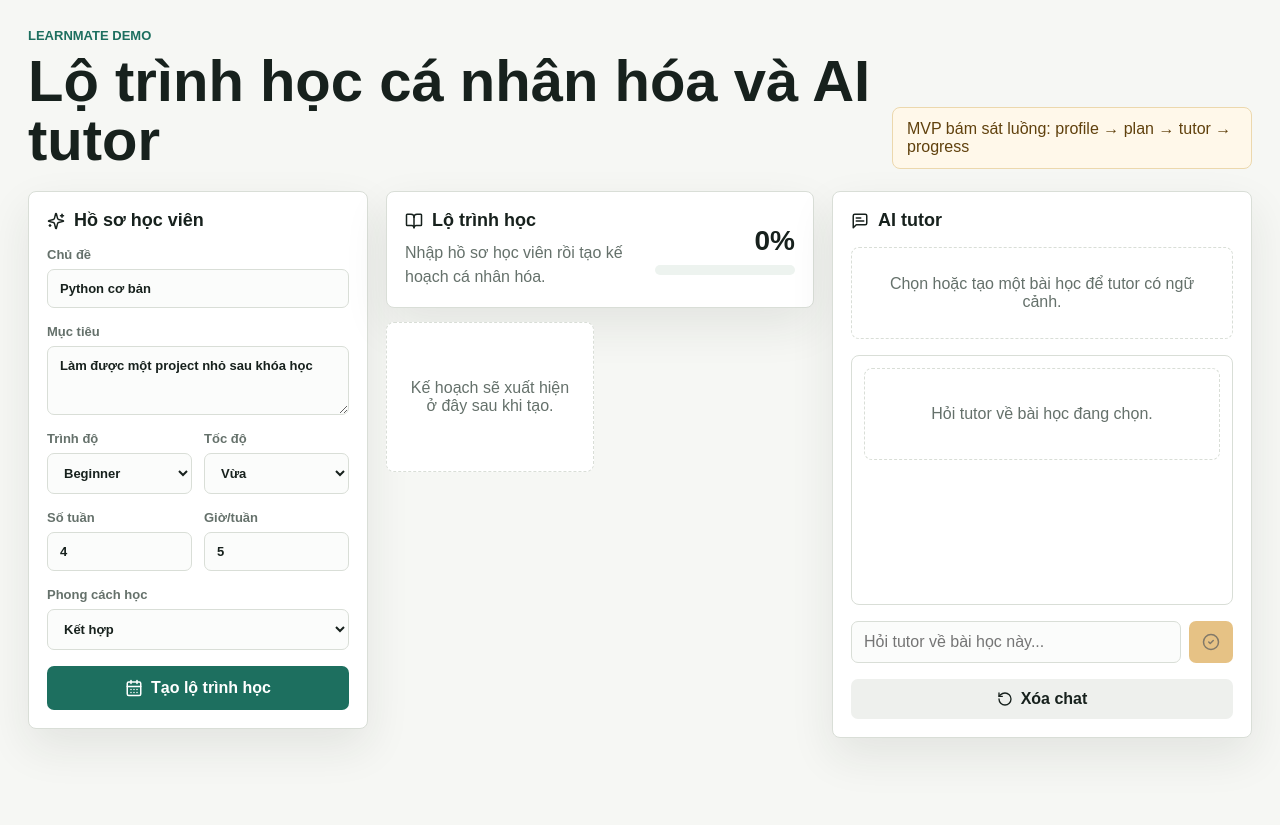
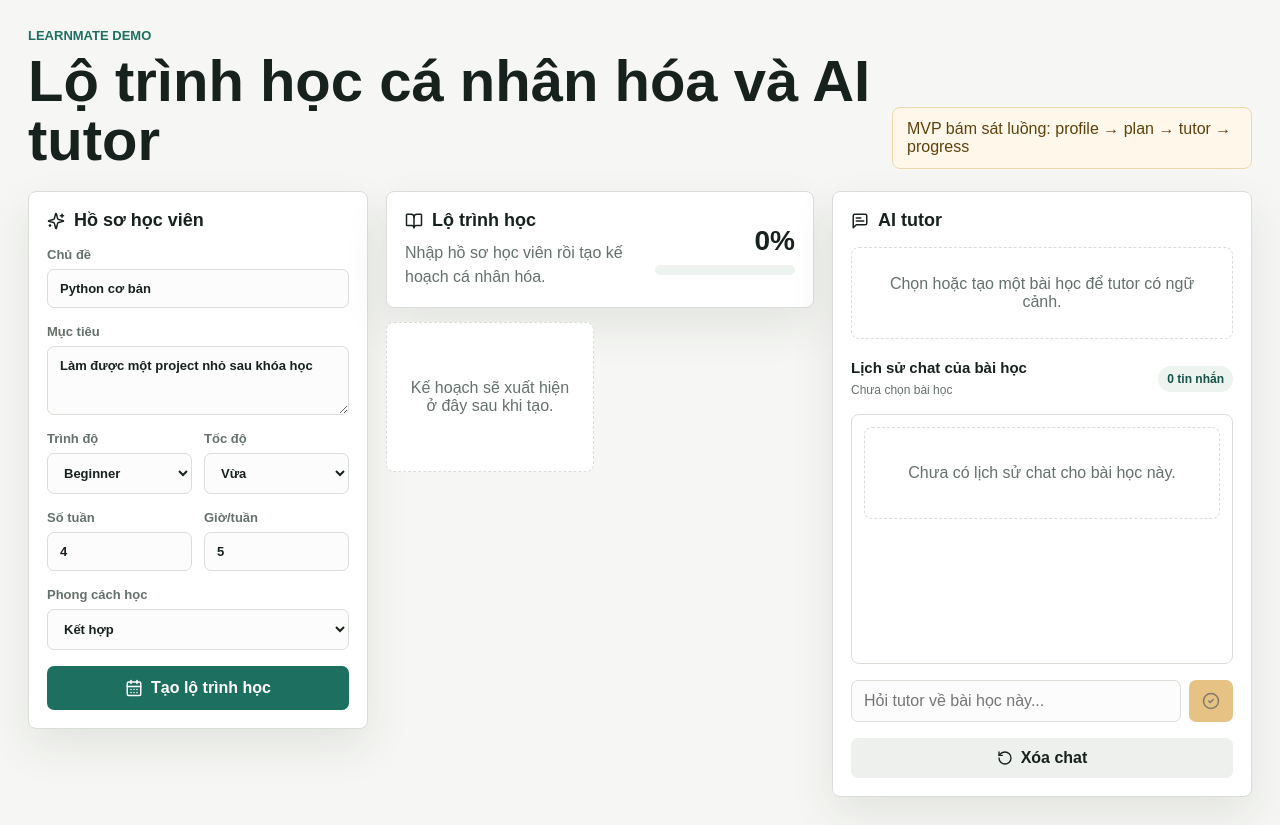
Before and after one commit to maitungdeptraiiiii/LearnBuddy, a Next.js app: page / in a window 1280 px wide. Before the commit the page ends 800 px from the top, so only its background shows below. Built offline with nearby package versions, Linux system fonts and the light colour scheme.

Commit message:
Show lesson chat history section

```diff
--- a/app/globals.css
+++ b/app/globals.css
@@ -360,6 +360,37 @@ button:disabled {
   opacity: 0.6;
 }
 
+.chat-history-heading {
+  align-items: center;
+  display: flex;
+  gap: 12px;
+  justify-content: space-between;
+  margin-top: 4px;
+}
+
+.chat-history-heading h3 {
+  font-size: 15px;
+  line-height: 1.25;
+  margin: 0;
+}
+
+.chat-history-heading p {
+  color: var(--muted);
+  font-size: 12px;
+  line-height: 1.35;
+  margin: 4px 0 0;
+}
+
+.chat-history-heading span {
+  background: var(--soft);
+  border-radius: 999px;
+  color: var(--primary-dark);
+  flex: 0 0 auto;
+  font-size: 12px;
+  font-weight: 800;
+  padding: 6px 9px;
+}
+
 .chat-log {
   border: 1px solid var(--line);
   border-radius: 8px;
--- a/app/page.tsx
+++ b/app/page.tsx
@@ -39,6 +39,7 @@ export default function Home() {
   )
 
   const messages = selectedLessonId ? chatHistoryByLesson[selectedLessonId] || [] : []
+  const chatMessageCount = messages.filter((message) => !isLessonSupportMessage(message)).length
 
   const progress = useMemo(() => {
     if (!plan) return 0
@@ -305,9 +306,17 @@ export default function Home() {
             <div className="empty-state compact">Chọn hoặc tạo một bài học để tutor có ngữ cảnh.</div>
           )}
 
+          <div className="chat-history-heading">
+            <div>
+              <h3>Lịch sử chat của bài học</h3>
+              <p>{selectedLesson ? selectedLesson.title : 'Chưa chọn bài học'}</p>
+            </div>
+            <span>{chatMessageCount} tin nhắn</span>
+          </div>
+
           <div className="chat-log">
             {messages.length === 0 ? (
-              <div className="empty-state compact">Hỏi tutor về bài học đang chọn.</div>
+              <div className="empty-state compact">Chưa có lịch sử chat cho bài học này.</div>
             ) : (
               messages.map((message) => (
                 <div key={message.id} className={`message ${message.role}`}>
@@ -338,6 +347,10 @@ export default function Home() {
       </section>
     </main>
   )
+}
+
+function isLessonSupportMessage(message: ChatMessage) {
+  return message.role === 'assistant' && message.content.startsWith('### Tutor đang theo bài:')
 }
 
 function buildLessonSupportMessage(lesson: Lesson): ChatMessage {
```
